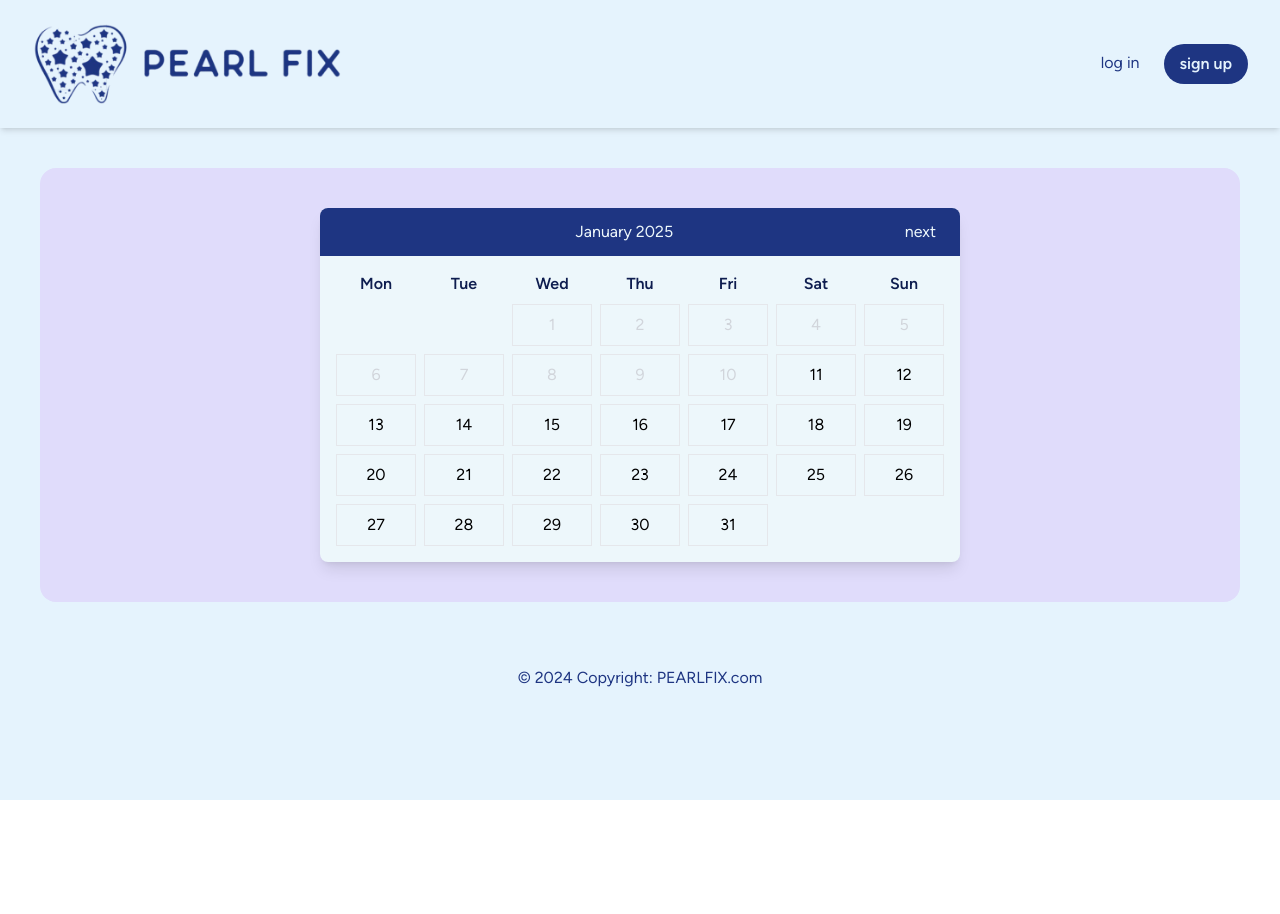
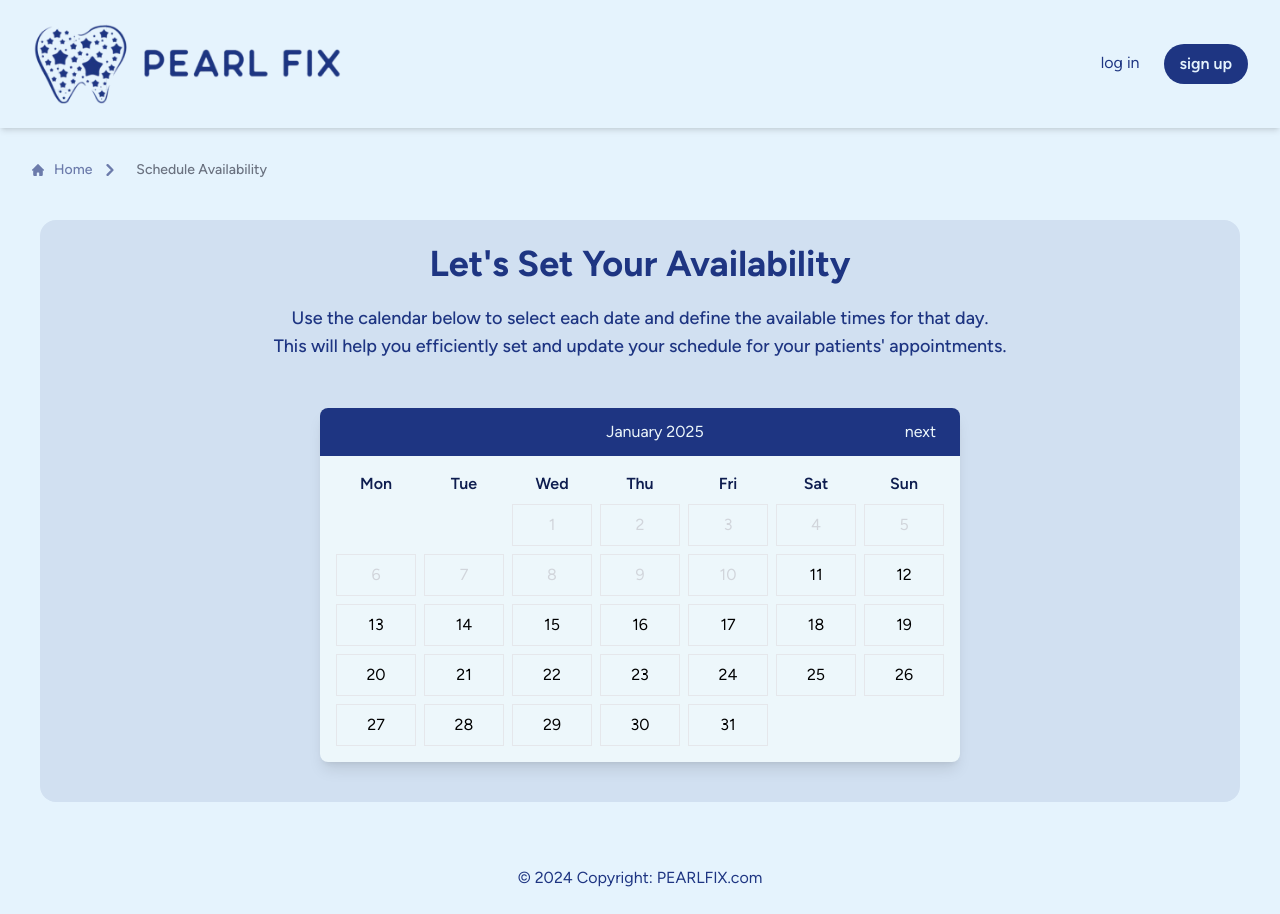
Before and after one commit to renney-11/pearl-fix, a Next.js app in the folder frontend/: page /dentist-tool/time-slots in a window 1280 px wide. Before the commit the page ends 800 px from the top, so only its background shows below. Built offline with nearby package versions, Linux system fonts and the light colour scheme; no server answers.

Commit message:
#41 fix calendars

```diff
--- a/frontend/app/dentist-tool/time-slots/page.tsx
+++ b/frontend/app/dentist-tool/time-slots/page.tsx
@@ -119,8 +119,15 @@ export default function Appointment() {
       calendarElement.appendChild(dayElement);
     }
 
-    prevButton.disabled = year === today.getFullYear() && month === today.getMonth();
-    nextButton.disabled = year === today.getFullYear() && month === today.getMonth() + 1;
+    // Disable previous button if viewing the current month
+      if (year === today.getFullYear() && month === today.getMonth()) {
+        prevButton.disabled = true;
+        prevButton.classList.add("opacity-0");
+      } else {
+        prevButton.disabled = false;
+        prevButton.classList.remove("opacity-0");
+        }
+
   };
 
   const handleDateSelection = (date: Date) => {
@@ -257,7 +264,71 @@ export default function Appointment() {
       <main>
         <Background>
           <Header />
+
+          <nav className="flex m-8" aria-label="Breadcrumb">
+            <ol className="inline-flex items-center space-x-1 md:space-x-2 rtl:space-x-reverse">
+              {/* Breadcrumb navigation */}
+              <li className="inline-flex items-center">
+                <a
+                  href="/dentist-tool/landing-page"
+                  className="inline-flex items-center text-sm font-medium text-popup-blue hover:text-main-blue dark:text-gray-400 dark:hover:text-blue"
+                >
+                  <svg
+                    className="w-3 h-3 me-2.5"
+                    aria-hidden="true"
+                    xmlns="http://www.w3.org/2000/svg"
+                    fill="currentColor"
+                    viewBox="0 0 20 20"
+                  >
+                    <path d="m19.707 9.293-2-2-7-7a1 1 0 0 0-1.414 0l-7 7-2 2a1 1 0 0 0 1.414 1.414L2 10.414V18a2 2 0 0 0 2 2h3a1 1 0 0 0 1-1v-4a1 1 0 0 1 1-1h2a1 1 0 0 1 1 1v4a1 1 0 0 0 1 1h3a2 2 0 0 0 2-2v-7.586l.293.293a1 1 0 0 0 1.414-1.414Z" />
+                  </svg>
+                  Home
+                </a>
+              </li>
+              <li>
+                <div className="flex items-center">
+                  <svg
+                    className="rtl:rotate-180 w-3 h-3 text-popup-blue mx-1"
+                    aria-hidden="true"
+                    xmlns="http://www.w3.org/2000/svg"
+                    fill="none"
+                    viewBox="0 0 6 10"
+                  >
+                    <path
+                      stroke="currentColor"
+                      strokeLinecap="round"
+                      strokeLinejoin="round"
+                      strokeWidth="2"
+                      d="m1 9 4-4-4-4"
+                    />
+                  </svg>
+
+                </div>
+              </li>
+              <li aria-current="page">
+                <div className="flex items-center">
+
+                  <span className="ms-1 text-sm font-medium text-gray-500 md:ms-2 dark:text-gray-400">
+                  Schedule Availability
+                  </span>
+                </div>
+              </li>
+            </ol>
+          </nav>
+
           <SubBackground>
+          <h2 className="text-4xl font-bold text-[#1E3582] text-center mb-5">
+          Let's Set Your Availability
+          </h2>
+          <div className="text-lg font-medium text-[#1E3582] text-center mb-8">
+          <p>
+            Use the calendar below to select each date and define the available times for that day.
+          </p>
+          <p>
+            This will help you efficiently set and update your schedule for your patients' appointments.
+          </p>
+          </div>
+
             <div className="flex items-center justify-center hover:max-h-screen">
               <div className="lg:w-7/12 md:w-9/12 sm:w-10/12 mx-auto p-4">
                 <div className="bg-white-blue shadow-lg rounded-lg overflow-hidden">
@@ -273,13 +344,12 @@ export default function Appointment() {
                       setCurrentMonth((prev) => prev - 1);
                     }
                   }}
-                      style={{ display: currentMonth === new Date().getMonth() && currentYear === new Date().getFullYear() ? 'none' : 'inline-block' }}
                 >
                   previous
                 </button>
-                    <h2 id="currentMonth" className="text-white-blue text-sm sm:text-base text-center w-full">
-                      {["January", "February", "March", "April", "May", "June", "July", "August", "September", "October", "November", "December"][currentMonth]} {currentYear}
-                    </h2>
+
+                <h2 id="currentMonth" className="text-white-blue text-sm sm:text-base"></h2>
+
                 <button
                   id="nextMonth"
                   className="text-white-blue"
@@ -291,10 +361,14 @@ export default function Appointment() {
                       setCurrentMonth((prev) => prev + 1);
                     }
                   }}
-                      style={{ display: currentYear === new Date().getFullYear() + 1 && currentMonth === 11 ? 'none' : 'inline-block' }}
+                  disabled={
+                    (currentYear > new Date().getFullYear() + 1) ||
+                    (currentYear === new Date().getFullYear() + 1 && currentMonth > new Date().getMonth())
+                  }
                 >
                 next
                 </button>
+
                   </div>
                   <div className="grid grid-cols-7 gap-2 p-4" id="calendar"></div>
                 </div>
@@ -303,69 +377,80 @@ export default function Appointment() {
 
             {isModalOpen && (
             <div className="fixed inset-0 flex items-center justify-center bg-black bg-opacity-50">
-                <div className="bg-white-blue p-6 rounded-lg shadow-lg relative">
+              <div className="bg-white rounded-lg shadow-xl p-6 relative max-w-2xl max-h-[80vh] overflow-auto">
                 <button
                   onClick={handleCloseModal}
-                    className="absolute top-2 right-2 text-xl text-gray-500 hover:text-gray-800"
+                  className="absolute top-4 right-4 text-2xl text-gray-500 hover:text-gray-800"
                 >
                   &times;
                 </button>
-                  <h3 className="text-lg font-semibold text-main-blue">
+                <h3 className="text-lg font-semibold text-main-blue mt-6 mb-4">
                   {isDateBlocked
                     ? "You can't manage this day"
                     : `Manage availability for ${selectedDate?.toDateString()}`}
                 </h3>
                 {!isDateBlocked && (
                   <>
-                      <ul className="grid grid-cols-2 sm:grid-cols-3 gap-2 mt-2">
-  {allSlots.map((slot) => {
+                    {/* Date selection grid */}
+                    <div className="grid grid-cols-1 gap-4 mt-4">
+                      {allSlots
+                        .filter(slot => {
+                          // Exclude fikaBreak and lunchBreak slots
+                          return !(
+                            (slot >= '12:00' && slot < '13:00') ||
+                            (slot >= '15:00' && slot < '16:00')
+                          );
+                        })
+                        .map((slot, index) => {
                           const [hour, minute] = slot.split(":").map(Number);
-    const start = new Date(selectedDate);  // Use the selectedDate for the base
+                          const start = new Date(selectedDate);
                           start.setHours(hour, minute, 0, 0);
                           const end = new Date(start);
                           end.setHours(hour + 1, minute, 0, 0);
 
                         return (
-      <li key={slot}>
+                          <div key={index} className="flex items-center gap-4 p-2 border rounded-lg hover:shadow-md transition duration-300 ease-in-out">
                             <input
                               type="checkbox"
-          id={slot}
+                              id={`slot-${index}`}
                               checked={availableSlots.some(s => s.start.getTime() === start.getTime())}
                               onChange={() => toggleSlotAvailability(slot)}
-          className="hidden"
+                              className="h-6 w-6 border-gray-300 text-blue-700 focus:ring-blue-500 peer"
                             />
                             <label
-          htmlFor={slot}
-          className={`inline-flex items-center justify-center w-full px-2 py-1 text-sm font-medium text-center border rounded-lg cursor-pointer ${
+                              htmlFor={`slot-${index}`}
+                              className={`w-full text-lg font-medium text-center cursor-pointer transition-all duration-300 ${
                                 availableSlots.some(s => s.start.getTime() === start.getTime())
                                   ? "bg-green-100 text-green-700 border-green-500"
                                   : "bg-red-100 text-red-700 border-red-500"
-          }`}
+                              } hover:bg-opacity-80`}
                             >
                               {slot}
                             </label>
-      </li>
+                          </div>
                         );
                       })}
-</ul>
-                      <div className="flex items-center justify-end mt-4 gap-2">
+                    </div>
+
+                    {/* Buttons */}
+                    <div className="flex items-center justify-between mt-4">
                       {isDayUnavailable ? (
                         <button
-                            className="px-4 py-2 bg-green-500 text-white rounded hover:bg-green-700"
+                          className="px-4 py-2 bg-green-500 text-white rounded-lg hover:bg-green-600 transition duration-300"
                           onClick={handleMarkDayAvailable}
                         >
                           Make Day Available
                         </button>
                       ) : (
                         <button
-                            className="px-4 py-2 bg-red-500 text-white rounded hover:bg-red-700"
+                          className="px-4 py-2 bg-red-500 text-white rounded-lg hover:bg-red-600 transition duration-300"
                           onClick={handleMarkDayUnavailable}
                         >
                           Mark Day Unavailable
                         </button>
                       )}
                       <button
-                          className="px-4 py-2 bg-blue-700 text-white rounded hover:bg-blue-900"
+                        className="px-4 py-2 bg-blue-700 text-white rounded-lg hover:bg-blue-800 transition duration-300"
                         onClick={handleSaveSlots}
                       >
                         Save
@@ -376,6 +461,7 @@ export default function Appointment() {
               </div>
             </div>
           )}
+
           </SubBackground>
         </Background>
       </main>
--- a/frontend/app/patient-tool/find-appointment/page.tsx
+++ b/frontend/app/patient-tool/find-appointment/page.tsx
@@ -157,7 +157,6 @@ export default function Appointment() {
       }
     }
 
-
     // Disable previous button if viewing the current month
     if (year === today.getFullYear() && month === today.getMonth()) {
       prevButton.disabled = true;
@@ -226,7 +225,7 @@ export default function Appointment() {
               <li className="inline-flex items-center">
                 <a
                   href="/patient-tool/landing-page"
-                  className="inline-flex items-center text-sm font-medium text-popup-blue hover:text-main-blue dark:text-gray-400 dark:hover:text-white"
+                  className="inline-flex items-center text-sm font-medium text-popup-blue hover:text-main-blue dark:text-gray-400 dark:hover:text-blue"
                 >
                   <svg
                     className="w-3 h-3 me-2.5"
@@ -237,7 +236,7 @@ export default function Appointment() {
                   >
                     <path d="m19.707 9.293-2-2-7-7a1 1 0 0 0-1.414 0l-7 7-2 2a1 1 0 0 0 1.414 1.414L2 10.414V18a2 2 0 0 0 2 2h3a1 1 0 0 0 1-1v-4a1 1 0 0 1 1-1h2a1 1 0 0 1 1 1v4a1 1 0 0 0 1 1h3a2 2 0 0 0 2-2v-7.586l.293.293a1 1 0 0 0 1.414-1.414Z" />
                   </svg>
-                  home
+                  Home
                 </a>
               </li>
               <li>
@@ -259,9 +258,9 @@ export default function Appointment() {
                   </svg>
                   <a
                     href="/patient-tool/find-care"
-                    className="ms-1 text-sm font-medium text-popup-blue hover:text-main-blue md:ms-2 dark:text-gray-400 dark:hover:text-white"
+                    className="ms-1 text-sm font-medium text-popup-blue hover:text-main-blue md:ms-2 dark:text-gray-400 dark:hover:text-blue"
                   >
-                    find care
+                    Find Care
                   </a>
                 </div>
               </li>
@@ -283,7 +282,7 @@ export default function Appointment() {
                     />
                   </svg>
                   <span className="ms-1 text-sm font-medium text-gray-500 md:ms-2 dark:text-gray-400">
-                    find appointment
+                    Find Appointment
                   </span>
                 </div>
               </li>
@@ -309,7 +308,9 @@ export default function Appointment() {
                 >
                   previous
                 </button>
+
                 <h2 id="currentMonth" className="text-white-blue text-sm sm:text-base"></h2>
+
                 <button
                   id="nextMonth"
                   className="text-white-blue"
@@ -321,9 +322,14 @@ export default function Appointment() {
                       setCurrentMonth((prev) => prev + 1);
                     }
                   }}
+                  disabled={
+                    (currentYear > new Date().getFullYear() + 1) ||
+                    (currentYear === new Date().getFullYear() + 1 && currentMonth > new Date().getMonth())
+                  }
                 >
                   next
                 </button>
+
                   </div>
                   <div className="grid grid-cols-7 gap-2 p-4" id="calendar"></div>
                 </div>
--- a/frontend/app/patient-tool/find-care/page.tsx
+++ b/frontend/app/patient-tool/find-care/page.tsx
@@ -1,4 +1,5 @@
 import Header from '@/src/components/header';
+import SubBackground from "@/src/components/subbackground";
 import Background from '@/src/components/background';
 import Map from '@/src/components/map';
 import { faStreetView, faTooth } from "@fortawesome/free-solid-svg-icons";
@@ -17,7 +18,7 @@ export default function App() {
                     <svg className="w-3 h-3 me-2.5" aria-hidden="true" xmlns="http://www.w3.org/2000/svg" fill="currentColor" viewBox="0 0 20 20">
                     <path d="m19.707 9.293-2-2-7-7a1 1 0 0 0-1.414 0l-7 7-2 2a1 1 0 0 0 1.414 1.414L2 10.414V18a2 2 0 0 0 2 2h3a1 1 0 0 0 1-1v-4a1 1 0 0 1 1-1h2a1 1 0 0 1 1 1v4a1 1 0 0 0 1 1h3a2 2 0 0 0 2-2v-7.586l.293.293a1 1 0 0 0 1.414-1.414Z"/>
                     </svg>
-                    home
+                    Home
                 </a>
                 </li>
                 <li aria-current="page">
@@ -25,12 +26,12 @@ export default function App() {
                     <svg className="rtl:rotate-180 w-3 h-3 text-popup-blue mx-1" aria-hidden="true" xmlns="http://www.w3.org/2000/svg" fill="none" viewBox="0 0 6 10">
                     <path stroke="currentColor" strokeLinecap="round" strokeLinejoin="round" strokeWidth="2" d="m1 9 4-4-4-4"/>
                     </svg>
-                    <span className="ms-1 text-sm font-medium text-gray-500 md:ms-2 dark:text-gray-400">find care</span>
+                    <span className="ms-1 text-sm font-medium text-gray-500 md:ms-2 dark:text-gray-400">Find care</span>
                 </div>
                 </li>
             </ol>
             </nav>
-
+            <SubBackground>
             <h2 className="text-4xl font-bold text-[#1E3582] text-center mb-5">
             Find your nearest care
           </h2>
@@ -57,7 +58,7 @@ export default function App() {
             </div>
           </div>
 
-
+          </SubBackground>
         </Background>
       </main>
     </div>
--- a/frontend/pages/api/dentistAvailability.ts
+++ b/frontend/pages/api/dentistAvailability.ts
@@ -46,7 +46,7 @@ export default async function handler(req: NextApiRequest, res: NextApiResponse)
     });
     console.log("Published message to set availability", payload);
 
-    const responseQueue = "pearl-fix/availability/confirmations";
+    const responseQueue = "pearl-fix/availability/confirmation";
     await channel.assertQueue(responseQueue, { durable: true });
 
     console.log("Waiting for confirmation...");
--- a/frontend/src/components/subbackground.tsx
+++ b/frontend/src/components/subbackground.tsx
@@ -6,7 +6,7 @@ interface SubBackgroundProps {
 
 export default function SubBackground({ children }: SubBackgroundProps) {
   return (
-    <div className="bg-[#E0DCFB] rounded-2xl p-6 m-10">
+    <div className="bg-[#D1E0F1] rounded-2xl p-6 m-10">
       {children}
     </div>
   );
```
Lines whose indentation alone changed are shown as unchanged.
